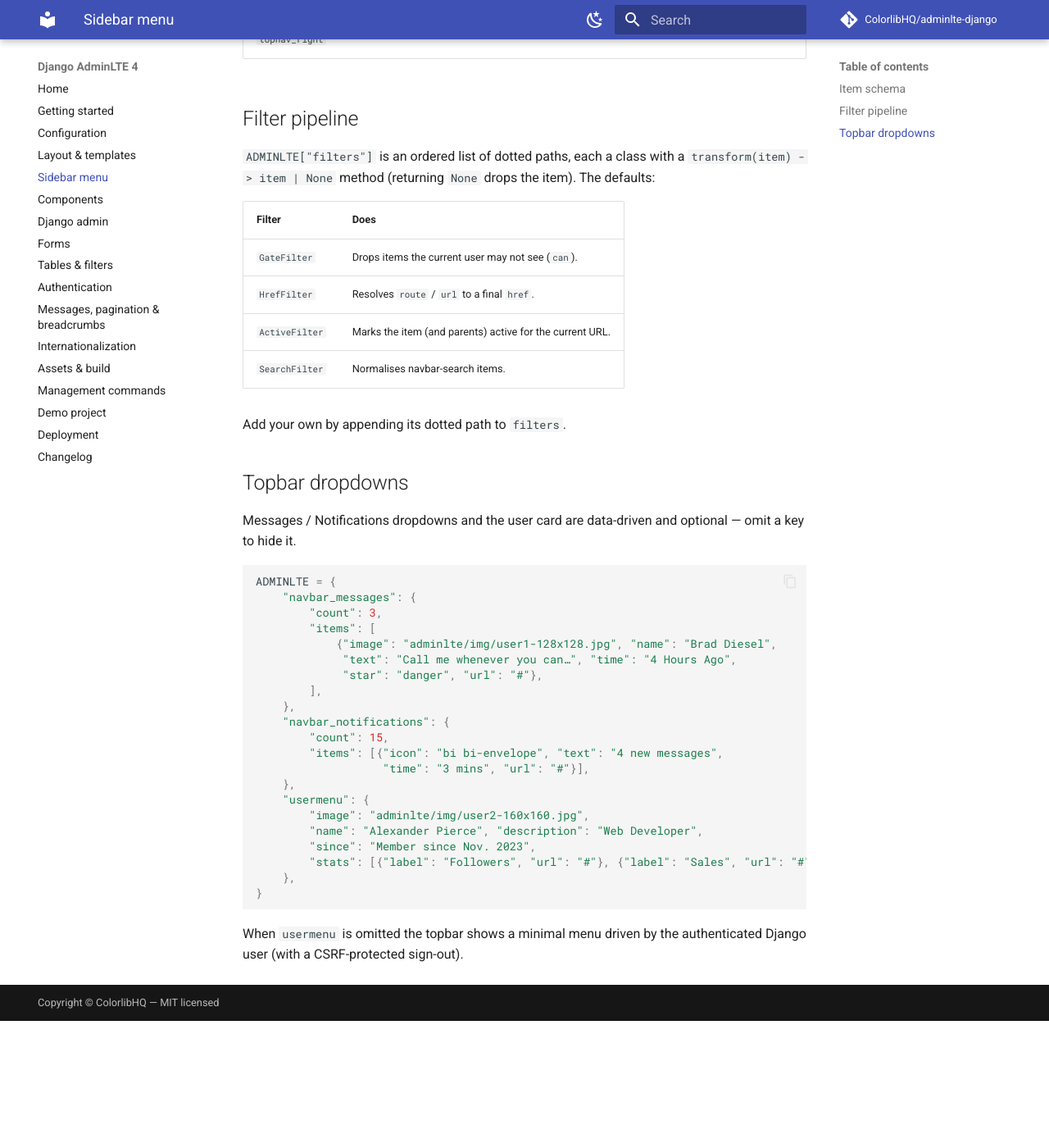
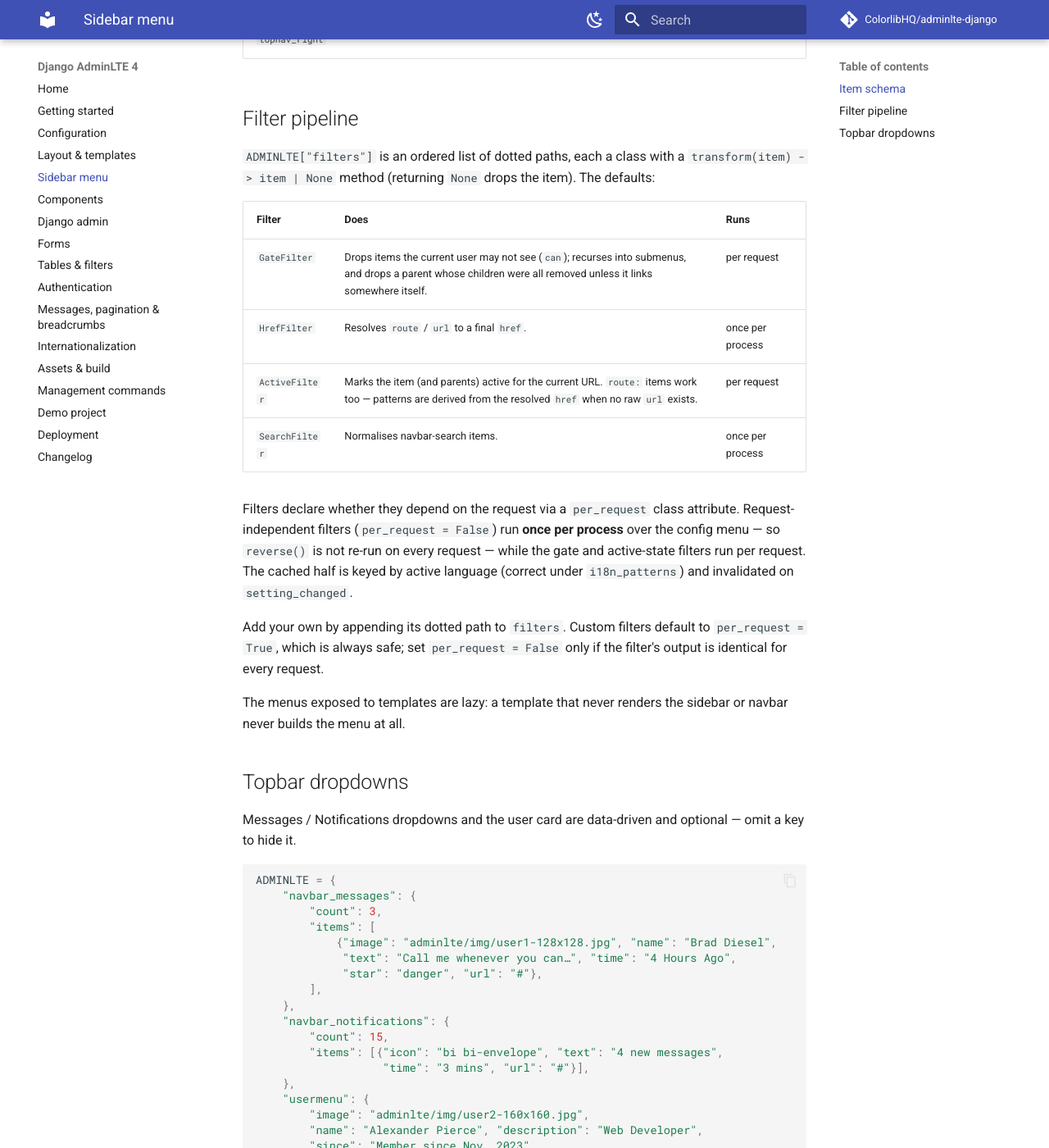
Before and after one commit to ColorlibHQ/adminlte-django, an MkDocs documentation site: the page built from docs/menu.md, in a window 1280 px wide and 1400 px high, scrolled down 1216 px. Shown: the whole window at 82% size. Built offline with MkDocs 1.6.1 and Material for MkDocs 9.7.7, drawn with Linux system fonts in a browser that asks for light colours; comment, search, counter and statistics services are not loaded; before the commit the page ends 2461 px from its top, so only the background shows below that.

Commit message:
Document the performance work, form renderer, checks and i18n switcher
Co-Authored-By: Claude Fable 5 <noreply@anthropic.com>

```diff
--- a/docs/menu.md
+++ b/docs/menu.md
@@ -42,14 +42,26 @@ ADMINLTE = {
 `transform(item) -> item | None` method (returning `None` drops the item). The
 defaults:
 
-| Filter | Does |
-|---|---|
-| `GateFilter` | Drops items the current user may not see (`can`). |
-| `HrefFilter` | Resolves `route` / `url` to a final `href`. |
-| `ActiveFilter` | Marks the item (and parents) active for the current URL. |
-| `SearchFilter` | Normalises navbar-search items. |
+| Filter | Does | Runs |
+|---|---|---|
+| `GateFilter` | Drops items the current user may not see (`can`); recurses into submenus, and drops a parent whose children were all removed unless it links somewhere itself. | per request |
+| `HrefFilter` | Resolves `route` / `url` to a final `href`. | once per process |
+| `ActiveFilter` | Marks the item (and parents) active for the current URL. `route:` items work too — patterns are derived from the resolved `href` when no raw `url` exists. | per request |
+| `SearchFilter` | Normalises navbar-search items. | once per process |
 
-Add your own by appending its dotted path to `filters`.
+Filters declare whether they depend on the request via a `per_request` class
+attribute. Request-independent filters (`per_request = False`) run **once per
+process** over the config menu — so `reverse()` is not re-run on every request —
+while the gate and active-state filters run per request. The cached half is
+keyed by active language (correct under `i18n_patterns`) and invalidated on
+`setting_changed`.
+
+Add your own by appending its dotted path to `filters`. Custom filters default
+to `per_request = True`, which is always safe; set `per_request = False` only
+if the filter's output is identical for every request.
+
+The menus exposed to templates are lazy: a template that never renders the
+sidebar or navbar never builds the menu at all.
 
 ## Topbar dropdowns
 
```
Also changed, not shown: CHANGELOG.md (+55 -0 lines), docs/assets.md (+13 -3 lines), docs/configuration.md (+18 -1 lines), docs/forms.md (+20 -1 lines), docs/i18n.md (+16 -0 lines).
